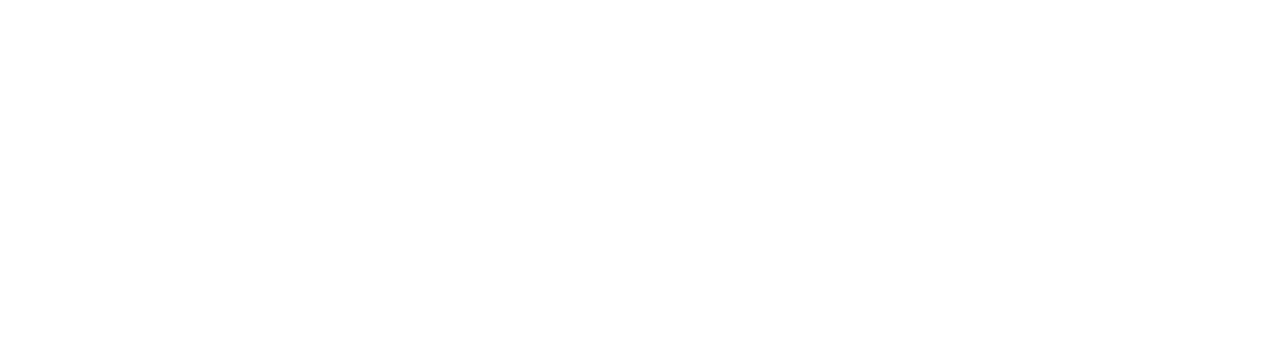
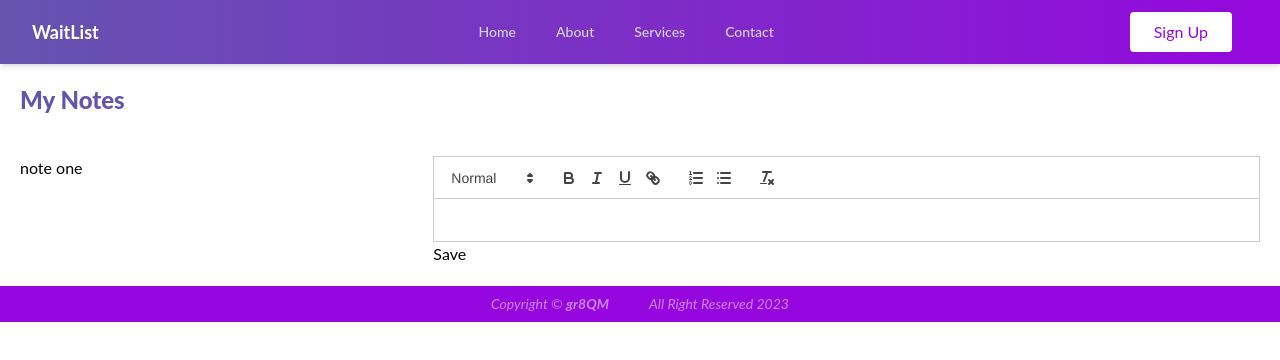
Before and after one commit to SodiqOgundairo/WaitList, a React (Create React App) app: page /app in a window 1280 px wide. Before the commit this address had no page. Shown: the top 360 px of the page. Built offline with nearby package versions, Linux system fonts and the light colour scheme.

Commit message:
feat: react-quill implemented for notes

```diff
--- a/package.json
+++ b/package.json
@@ -8,6 +8,7 @@
     "@testing-library/user-event": "^13.5.0",
     "react": "^18.2.0",
     "react-dom": "^18.2.0",
+    "react-quill": "^2.0.0",
     "react-router-dom": "^6.13.0",
     "react-scripts": "5.0.1",
     "tailwindcss": "^3.3.2",
--- a/src/App.jsx
+++ b/src/App.jsx
@@ -2,12 +2,14 @@
 import Nav from "./components/Nav";
 import Main from "./pages/Main";
 import About from "./pages/About";
+import Note from "./pages/Note";
 
 function App() {
   return (
     <>
       <Routes>
         <Route path="/" element={<Main />} />
+        <Route path="/app" element={<Note />} />
         <Route path="/about" element={<About />} />
       </Routes>
     </>
--- a/src/components/Footer.jsx
+++ b/src/components/Footer.jsx
@@ -1,7 +1,19 @@
+import { useState } from "react";
+
 const Footer = () => {
+        // const [currentDate, setCurrentDate] = useState(new Date());
+
+        // const updateDate = () => {
+        //   setCurrentDate(new Date());
+        // };
+
+        const currentDate = new Date()
+
     return(
-        <div className="flex justify-center w-full bg-accent">
-            ls;ls;
+        <div className="flex justify-center w-full bg-accent gap-10 text-sm p-2 italic">
+            <p className="text-white opacity-50">Copyright &copy; <a className="no-underline font-bold italic" href="http://twitter.com/gr8qm_" target="_blank" rel="noopener noreferrer">gr8QM</a> </p>
+
+            <p className="text-white opacity-50">All Right Reserved {currentDate.getFullYear()} </p>
         </div>
     )
 }
--- a/src/components/Hero.jsx
+++ b/src/components/Hero.jsx
@@ -3,10 +3,18 @@
 
 const Hero = () => {
   return (
-    <div className="px-4 md:px-[100px] mt-10 md:flex block justify-between items-center">
+    <div className="px-4 md:px-[100px] mt-8 md:flex justify-between items-center">
       <div className="text-gray-500">
-
         <h1 className="text-4xl md:text-5xl font-bold ">
+          <span className="hover:text-accent">Create.</span>
+          <span className="text-theme ">Edit.</span>
+          <span className="block">
+            <span className="text-gray-500  hover:text-accent ">Organize.</span>
+            <span className="text-theme ">Share.</span>
+          </span>
+          <span className="block hover:text-accent">Easy & Fast</span>
+        </h1>
+        {/* <h1 className="text-4xl md:text-5xl font-bold ">
           <span className="hover:text-accent">Getting your</span>
           <span className="text-theme "> NOTES </span>
           <span className="block hover:text-accent">
@@ -14,11 +22,12 @@
             <span className="text-theme "> ToDo </span>
             List sorted out
           </span>
-        </h1>
+        </h1> */}
         <small className="text-black block my-2">
-            Generate your notes, keep them safe and access them at any time of the day, set alarm to get you notified that your note or ToDo is ready,
+          Generate your notes, keep them safe and access them at any time of the
+          day, set alarm to get you notified that your note or ToDo is ready,
         </small>
-        <Link to="/">
+        <Link to="/app">
           <button className="mt-5 bg-gradient-to-r from-theme to-accent px-10 py-3 hover:border rounded-lg shadow-lg text-white hover:border-theme hover:text-white hover:bg-gradient-to-r hover:from-accent hover:to-theme hover:font-bold">
             Get Started
           </button>
--- a/src/components/Nav.jsx
+++ b/src/components/Nav.jsx
@@ -1,8 +1,7 @@
-import { Link } from 'react-router-dom'
-import { useState } from 'react';
+import { Link } from "react-router-dom";
+import { useState } from "react";
 
 const Nav = () => {
-
   const [isMobileMenuOpen, setMobileMenuOpen] = useState(false);
 
   const toggleMobileMenu = () => {
@@ -14,23 +13,45 @@
   };
 
   return (
-<nav className="bg-theme">
+    <nav className="bg-gradient-to-r from-accent to-theme hover:bg-gradient-to-r hover:from-theme hover:to-accent shadow-md">
       <div className="max-w-7xl mx-auto px-4 sm:px-6 lg:px-8">
         <div className="flex h-16 ">
           <div className="flex justify-between w-full items-center">
             <div className="flex-shrink-0">
-              <Link to="/" className="text-white font-bold text-lg">WaitList</Link>
+              <Link to="/" className="text-white font-bold text-lg">
+                WaitList
+              </Link>
             </div>
             <div className="hidden md:block">
               <div className="ml-10 flex items-baseline space-x-4">
-                <Link to="/about" className="text-gray-300 hover:bg-gray-700 hover:text-white px-3 py-2 rounded-md text-sm font-medium">Home</Link>
-                <a href="#" className="text-gray-300 hover:bg-gray-700 hover:text-white px-3 py-2 rounded-md text-sm font-medium">About</a>
-                <a href="#" className="text-gray-300 hover:bg-gray-700 hover:text-white px-3 py-2 rounded-md text-sm font-medium">Services</a>
-                <a href="#" className="text-gray-300 hover:bg-gray-700 hover:text-white px-3 py-2 rounded-md text-sm font-medium">Contact</a>
+                <Link
+                  to="/about"
+                  className="text-gray-300 hover:bg-gray-700 hover:text-white px-3 py-2 rounded-md text-sm font-medium"
+                >
+                  Home
+                </Link>
+                <a
+                  href="#"
+                  className="text-gray-300 hover:bg-gray-700 hover:text-white px-3 py-2 rounded-md text-sm font-medium"
+                >
+                  About
+                </a>
+                <a
+                  href="#"
+                  className="text-gray-300 hover:bg-gray-700 hover:text-white px-3 py-2 rounded-md text-sm font-medium"
+                >
+                  Services
+                </a>
+                <a
+                  href="#"
+                  className="text-gray-300 hover:bg-gray-700 hover:text-white px-3 py-2 rounded-md text-sm font-medium"
+                >
+                  Contact
+                </a>
               </div>
             </div>
             <Link to="/login" className="mx-4">
-            <button className="bg-white text-accent hover:bg-accent hover:text-white hover:shadow-md px-6 py-2 rounded cursor-pointer">
+              <button className="bg-white text-accent hover:border hover:border-white hover:font-bold hover:text-white hover:bg-transparent hover:shadow-md px-6 py-2 rounded cursor-pointer ">
                 Sign Up
               </button>
             </Link>
@@ -41,19 +62,53 @@
               className="inline-flex items-center justify-center p-2 rounded-md text-gray-400 hover:text-white hover:bg-gray-700 focus:outline-none focus:bg-gray-700 focus:text-white"
               onClick={toggleMobileMenu}
             >
-              <svg className="h-6 w-6" fill="none" viewBox="0 0 24 24" stroke="currentColor">
-                <path strokeLinecap="round" strokeLinejoin="round" strokeWidth={2} d="M4 6h16M4 12h16M4 18h16" />
+              <svg
+                className="h-6 w-6"
+                fill="none"
+                viewBox="0 0 24 24"
+                stroke="currentColor"
+              >
+                <path
+                  strokeLinecap="round"
+                  strokeLinejoin="round"
+                  strokeWidth={2}
+                  d="M4 6h16M4 12h16M4 18h16"
+                />
               </svg>
             </button>
           </div>
         </div>
       </div>
-      <div className={`md:hidden ${isMobileMenuOpen ? '' : 'hidden'}`}>
+      <div className={`md:hidden ${isMobileMenuOpen ? "" : "hidden"}`}>
         <div className="px-2 pt-2 pb-3 space-y-1 sm:px-3">
-          <a href="#" className="text-gray-300 hover:bg-gray-700 hover:text-white block px-3 py-2 rounded-md text-base font-medium" onClick={handleMenuItemClick}>Home</a>
-          <a href="#" className="text-gray-300 hover:bg-gray-700 hover:text-white block px-3 py-2 rounded-md text-base font-medium" onClick={handleMenuItemClick}>About</a>
-          <a href="#" className="text-gray-300 hover:bg-gray-700 hover:text-white block px-3 py-2 rounded-md text-base font-medium" onClick={handleMenuItemClick}>Services</a>
-          <a href="#" className="text-gray-300 hover:bg-gray-700 hover:text-white block px-3 py-2 rounded-md text-base font-medium" onClick={handleMenuItemClick}>Contact</a>
+          <a
+            href="#"
+            className="text-gray-300 hover:bg-gray-700 hover:text-white block px-3 py-2 rounded-md text-base font-medium"
+            onClick={handleMenuItemClick}
+          >
+            Home
+          </a>
+          <a
+            href="#"
+            className="text-gray-300 hover:bg-gray-700 hover:text-white block px-3 py-2 rounded-md text-base font-medium"
+            onClick={handleMenuItemClick}
+          >
+            About
+          </a>
+          <a
+            href="#"
+            className="text-gray-300 hover:bg-gray-700 hover:text-white block px-3 py-2 rounded-md text-base font-medium"
+            onClick={handleMenuItemClick}
+          >
+            Services
+          </a>
+          <a
+            href="#"
+            className="text-gray-300 hover:bg-gray-700 hover:text-white block px-3 py-2 rounded-md text-base font-medium"
+            onClick={handleMenuItemClick}
+          >
+            Contact
+          </a>
         </div>
       </div>
     </nav>
--- a/src/pages/Main.jsx
+++ b/src/pages/Main.jsx
@@ -1,17 +1,30 @@
 import Footer from "../components/Footer";
 import Hero from "../components/Hero";
 import Nav from "../components/Nav";
+
+import abf from "../assets/img/ABF_LOGO.jpg";
+import bytitude from "../assets/img/bytitudeR.png";
+import hikima from "../assets/img/logo.png";
 
 const Main = () => {
   return (
     <div>
       <Nav />
       <Hero />
-      <div className="bg-theme p-5  m-auto w-full items-center">
-      <h1 className="text-white text-center">We are Tursted</h1>
-        <div className="flex justify-center gap-10 "></div>
-        <div>
-          <p className="text-gray-400">We are Tursted</p>
+      <div className="bg-theme bg-opacity-40 p-3">
+        <h1 className="text-theme pb-3 text-2xl font-extrabold text-center">
+          We are Trusted
+        </h1>
+        <div className="flex justify-center w-[100%] gap-10 h-9 align-middle">
+          <div>
+            <img className="hover:scale-[120%] h-full" src={abf} alt="" />
+          </div>
+          <div>
+            <img className="hover:scale-[120%] h-full" src={bytitude} alt="" />
+          </div>
+          <div>
+            <img className="hover:scale-[120%] h-full" src={hikima} alt="" />
+          </div>
         </div>
       </div>
       <Footer />
--- /dev/null
+++ b/src/pages/Note.jsx
@@ -0,0 +1,44 @@
+import { useState } from "react";
+import Footer from "../components/Footer";
+import Nav from "../components/Nav";
+import ReactQuill from "react-quill";
+import "react-quill/dist/quill.snow.css";
+
+const Note = () => {
+  const [content, setContent] = useState("");
+  const [notes, setNotes] = useState([])
+
+  const handleChange = (value) => {
+    setContent(value);
+  };
+
+
+  const handleSave = () => {
+    const lines = content.split('\n');
+    const noteName = lines.length > 0 ? lines[0] : 'Untitled';
+
+    const newNote = {name: noteName, content: content};
+    const updatedNotes = [...notes, newNote];
+    setNotes(updatedNotes);
+
+    localStorage.setItem('notes', JSON.stringify(updatedNotes));
+    alert('Note saved successfully!');
+  };
+
+  return (
+    <>
+      <Nav />
+      <h1 className="p-5 text-2xl text-theme font-extrabold">My Notes</h1>
+      <div className="flex justify-between m-5">
+        <div className="w-2/6">note one</div>
+        <div className="w-4/6">
+          <ReactQuill theme="snow" value={content} onChange={handleChange} />
+          <button onClick={handleSave}>Save</button>
+        </div>
+      </div>
+      <Footer />
+    </>
+  );
+};
+
+export default Note;
```
Also changed, not shown: 1 other file (tests, documents, lock files or other folders). Lines whose indentation alone changed are shown as unchanged.
